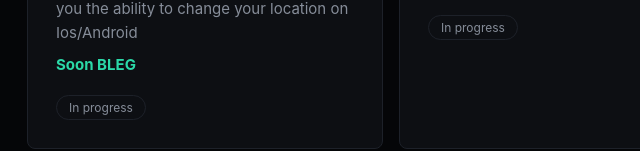
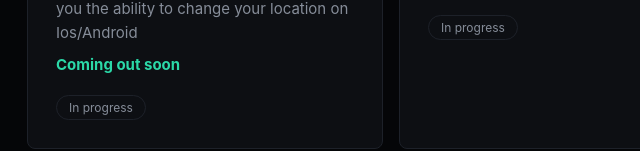
Before and after one commit to BsTdjab2/MoreAboutS, a plain HTML site: page index.html in a window 1280 px wide. Shown: the part 836-987 px from the top of the page, 63-703 px from the left. Drawn offline with Linux system fonts and the light colour scheme.

Commit message:
Update index.html

```diff
--- a/index.html
+++ b/index.html
@@ -4,7 +4,7 @@
 <meta charset="UTF-8">
 <meta name="viewport" content="width=device-width, initial-scale=1.0">
 <title>Sherlock</title>
-<meta name="description" content="Sherlock Website Your portal to cybersecurity">
+<meta name="description" content="Sherlock: cyber security student focused on embedded systems.">
 <link rel="canonical" href="https://shxerlock.github.io/">
 <meta property="og:type" content="website">
 <meta property="og:site_name" content="Sherlock">
@@ -126,7 +126,7 @@
           <h3 class="card-title">01. Soon</h3>
           <span class="badge">Sx Changer</span>
         </div>
-        <p class="card-desc">Sx Changer is an application that gives you the ability to change your location on Ios/Android <span class="card-soon">Soon BLEG</span></p>
+        <p class="card-desc">Sx Changer is an application that gives you the ability to change your location on Ios/Android <span class="card-soon">Coming out soon</span></p>
         <span class="card-status">In progress</span>
       </article>
       <article class="card">
```
